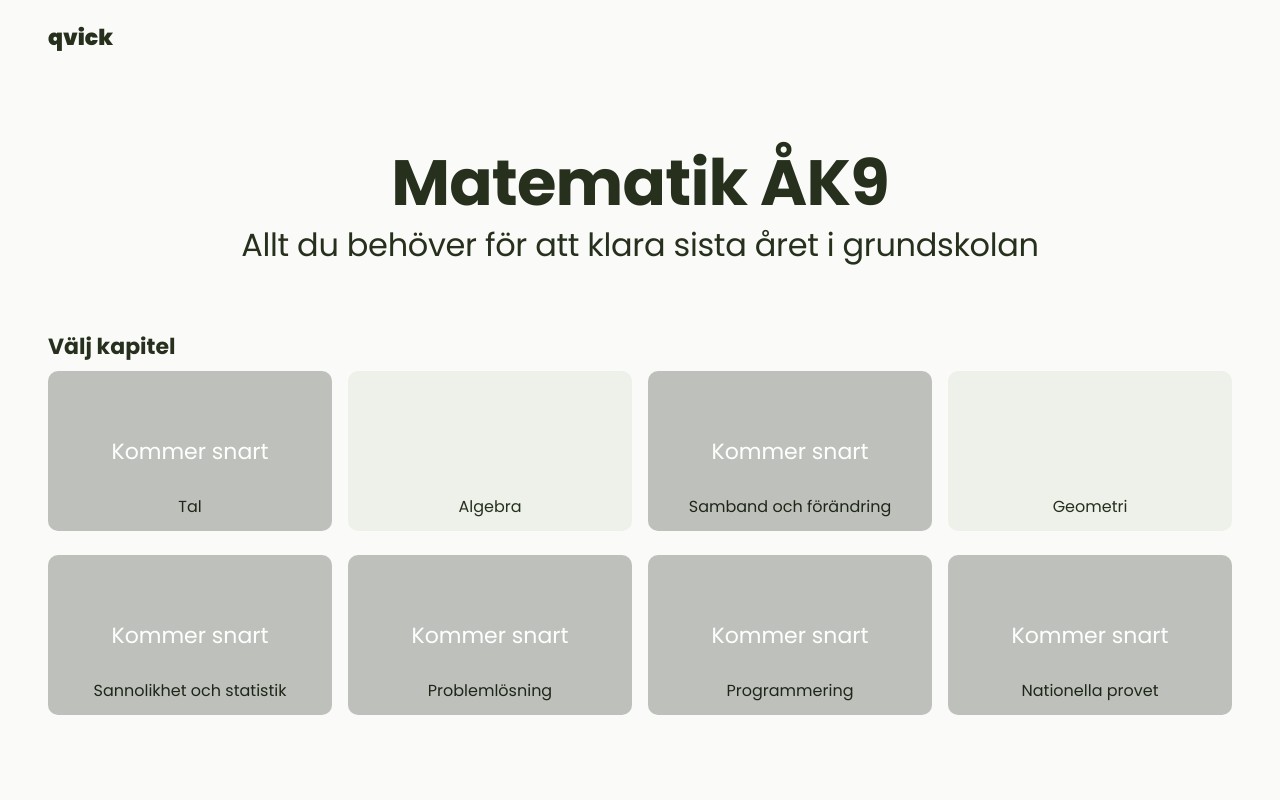
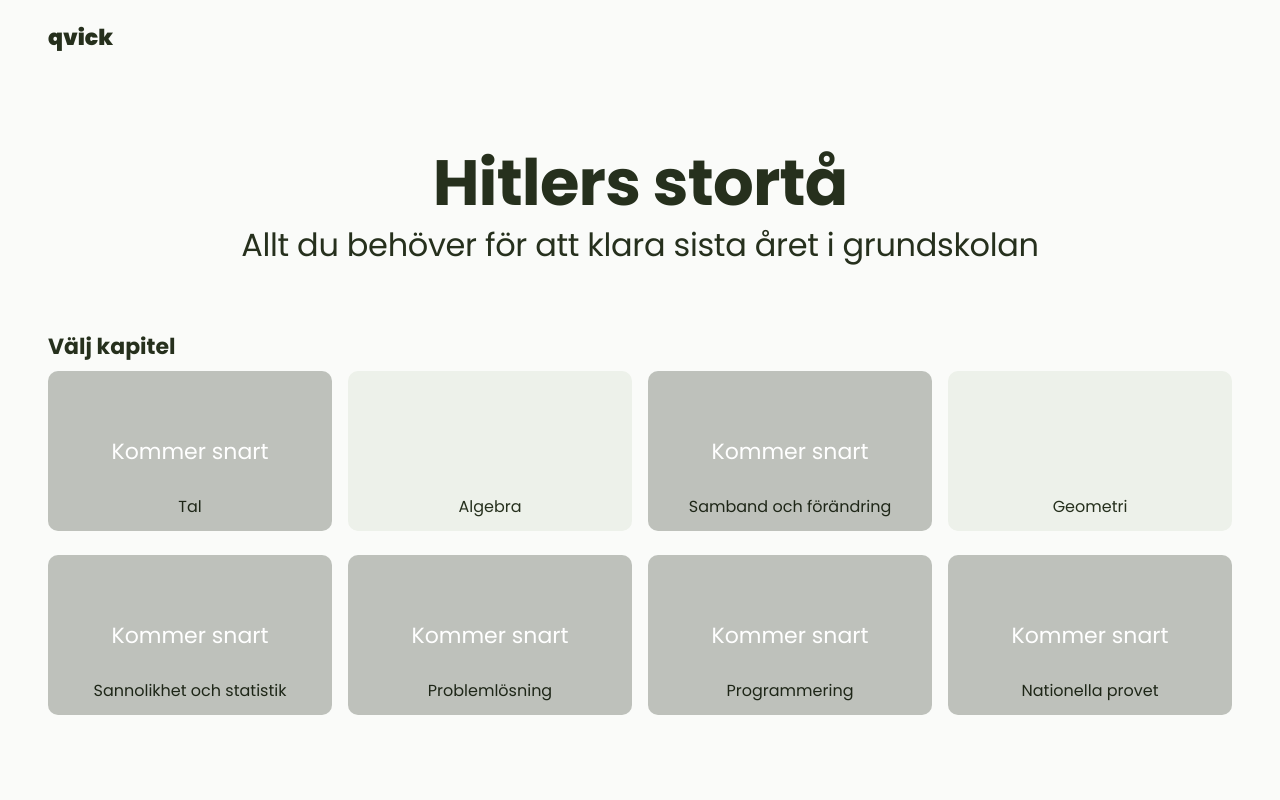
Before and after one commit to Remle83/remle83.github.io, a plain HTML site: page index.html in a window 1280 px wide. Shown: the top 800 px of the page. Drawn offline with Linux system fonts and the light colour scheme.

Commit message:
Update index.html

```diff
--- a/index.html
+++ b/index.html
@@ -20,7 +20,7 @@
     <main>
         <div class="inner-main">
             <div class="hero">
-                <h1 class="hero-heading">Matematik ÅK9</h1>
+                <h1 class="hero-heading">Hitlers stortå</h1>
                 <h2 class="hero-subheading">Allt du behöver för att klara sista året i grundskolan</h2>
             </div>
             <div class="chapter-section">
```
